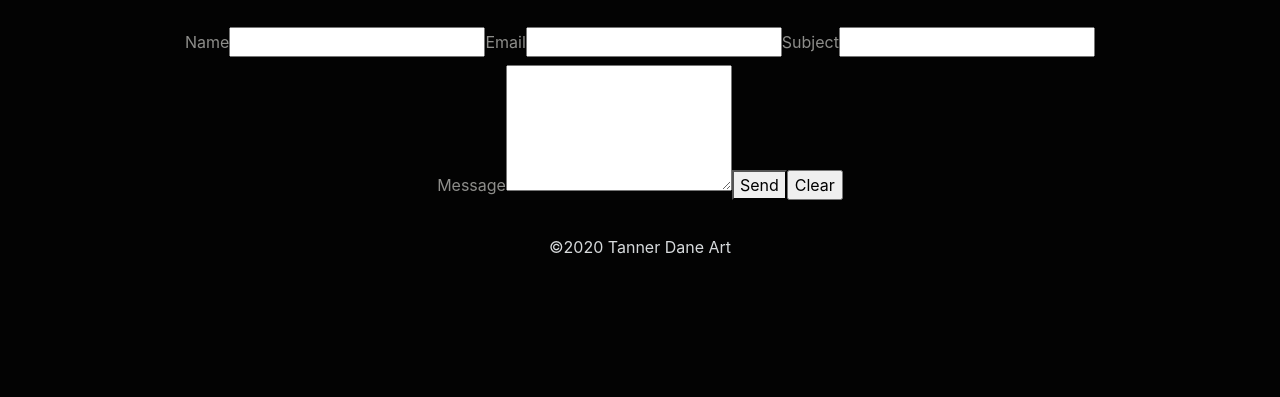
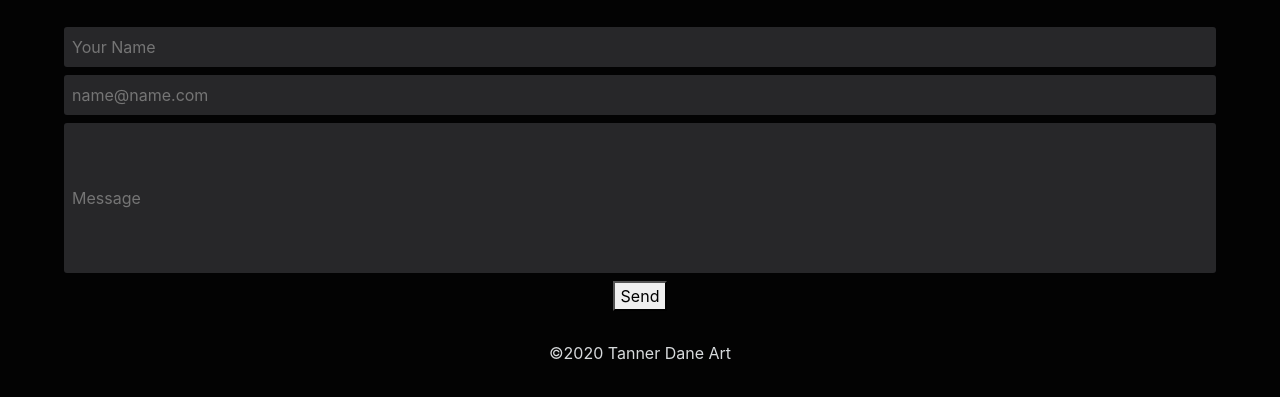
Before and after one commit to JacobiClark/Tanners-Portfolio, a Gatsby site: page /Contact in a window 1280 px wide. Shown: the part 191-588 px from the top of the page. Built offline with nearby package versions, Linux system fonts and the light colour scheme; Gatsby itself is replaced by a stand-in of ours.

Commit message:
revert forms

```diff
--- a/src/pages/Contact.js
+++ b/src/pages/Contact.js
@@ -28,27 +28,18 @@
       <h3>More of my work can be found on my <a href="https://www.instagram.com/mr_tanj/" rel="noreferrer noopener" target="_blank">Instagram</a></h3>
       <h2>Please slide into my DMs below</h2>
       <FormGroup>
-        <form method="post" netlify-honeypot="bot-field" data-netlify="true" name="contact">
-          <input type="hidden" name="bot-field" />
-          <input type="hidden" name="form-name" value="contact" />
-          <label>
-            Name
-            <input type="text" name="name" id="name" />
-          </label>
-          <label>
-            Email
-            <input type="email" name="email" id="email" />
-          </label>
-          <label>
-            Subject
-            <input type="text" name="subject" id="subject" />
-          </label>
-          <label>
-            Message
-            <textarea name="message" id="message" rows="5" />
-          </label>
+        <form
+          name="contact-form"
+          method="post"
+          data-netlify="true"
+          data-netlify-honeypot="bot-field"
+        >
+          <Input type="hidden" name="bot-field" />
+          <Input type="hidden" name="form-name" value="contact" />
+          <Input name="name" placeholder="Your Name" type="text" />
+          <Input name="email" placeholder="name@name.com" type="email" />
+          <Input style={{height: '150px'}} name="message" placeholder="Message" type="text" />
           <button type="submit">Send</button>
-          <input type="reset" value="Clear" />
         </form>
       </FormGroup>
     </Layout>
```
